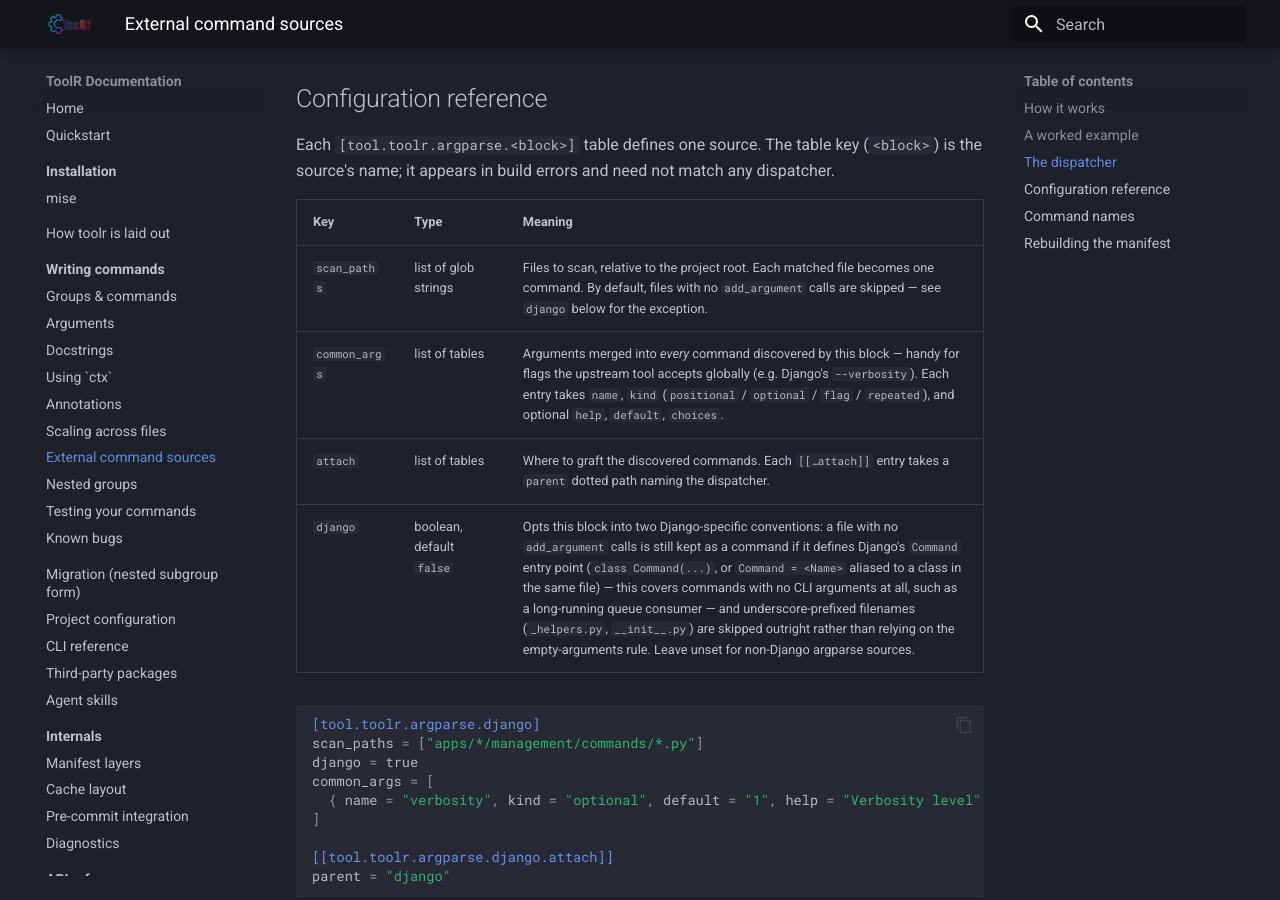
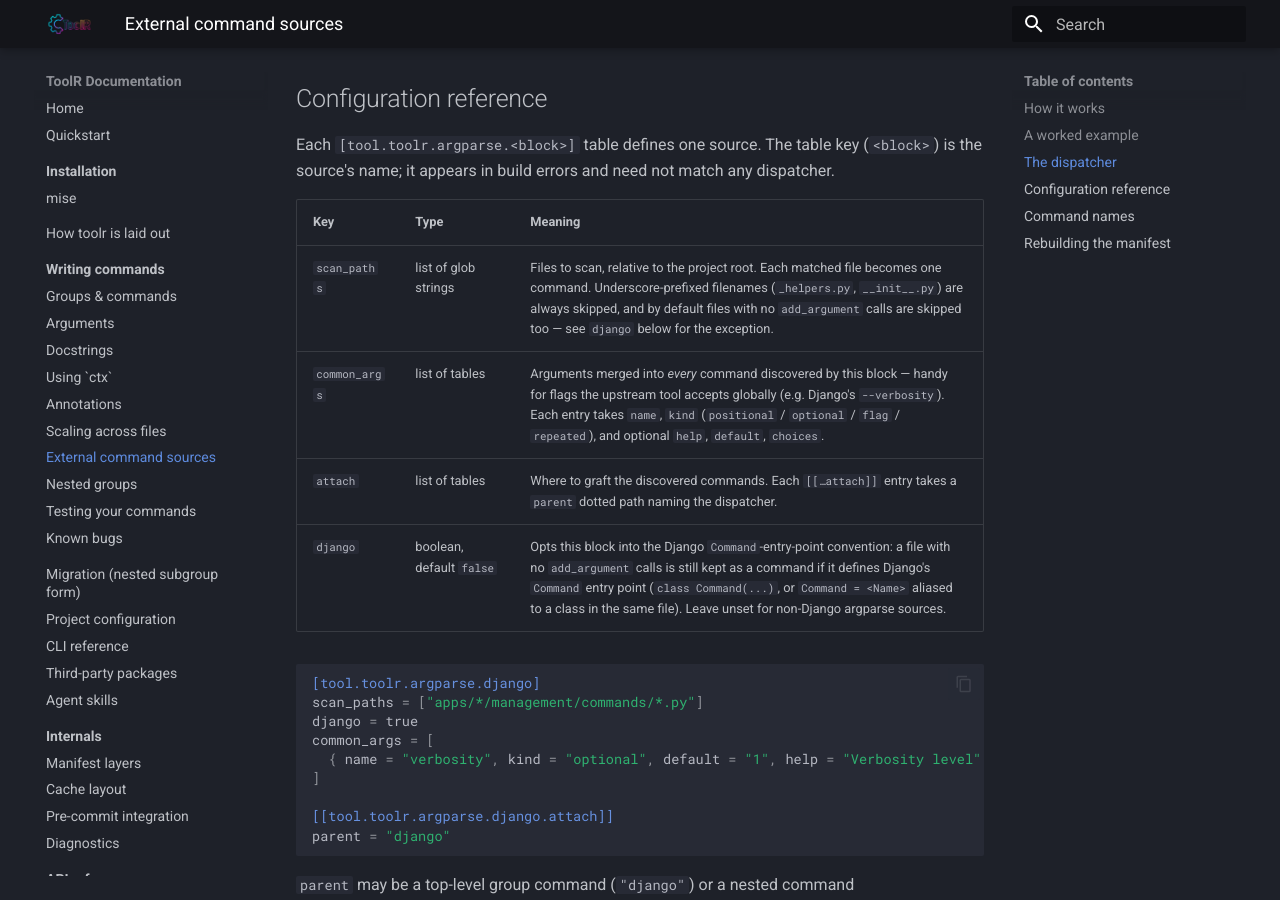
Before and after one commit to s0undt3ch/ToolR, an MkDocs documentation site: the page built from docs/writing-commands/external-sources.md, in a window 1280 px wide and 900 px high, scrolled down 3178 px. Built offline with MkDocs 1.6.1 and Material for MkDocs 9.7.7, drawn with Linux system fonts in a browser that asks for light colours.

Commit message:
fix(argparse): make the underscore-filename skip unconditional
`_helpers.py`/`__init__.py` is a plain Python convention, not a Django
one — gating it behind `django = true` was wrong. Only the
Command-entry-point carve-out (checking for `class Command(...)` /
`Command = <Name>`) is genuinely Django-specific and stays behind the
flag. Updated the regression test that asserted the old (incorrect)
gating and added one proving the underscore skip applies even to a
file with real `add_argument` calls, regardless of `django`.

````diff
--- a/docs/writing-commands/external-sources.md
+++ b/docs/writing-commands/external-sources.md
@@ -153,10 +153,10 @@
 
 | Key | Type | Meaning |
 |-----|------|---------|
-| `scan_paths` | list of glob strings | Files to scan, relative to the project root. Each matched file becomes one command. By default, files with no `add_argument` calls are skipped — see `django` below for the exception. |
+| `scan_paths` | list of glob strings | Files to scan, relative to the project root. Each matched file becomes one command. Underscore-prefixed filenames (`_helpers.py`, `__init__.py`) are always skipped, and by default files with no `add_argument` calls are skipped too — see `django` below for the exception. |
 | `common_args` | list of tables | Arguments merged into *every* command discovered by this block — handy for flags the upstream tool accepts globally (e.g. Django's `--verbosity`). Each entry takes `name`, `kind` (`positional` / `optional` / `flag` / `repeated`), and optional `help`, `default`, `choices`. |
 | `attach` | list of tables | Where to graft the discovered commands. Each `[[…attach]]` entry takes a `parent` dotted path naming the dispatcher. |
-| `django` | boolean, default `false` | Opts this block into two Django-specific conventions: a file with no `add_argument` calls is still kept as a command if it defines Django's `Command` entry point (`class Command(...)`, or `Command = <Name>` aliased to a class in the same file) — this covers commands with no CLI arguments at all, such as a long-running queue consumer — and underscore-prefixed filenames (`_helpers.py`, `__init__.py`) are skipped outright rather than relying on the empty-arguments rule. Leave unset for non-Django argparse sources. |
+| `django` | boolean, default `false` | Opts this block into the Django `Command`-entry-point convention: a file with no `add_argument` calls is still kept as a command if it defines Django's `Command` entry point (`class Command(...)`, or `Command = <Name>` aliased to a class in the same file). Leave unset for non-Django argparse sources. |
 
 ```toml
 [tool.toolr.argparse.django]
````
Also changed, not shown: UNRELEASED.md (+6 -4 lines), 2 other files.
